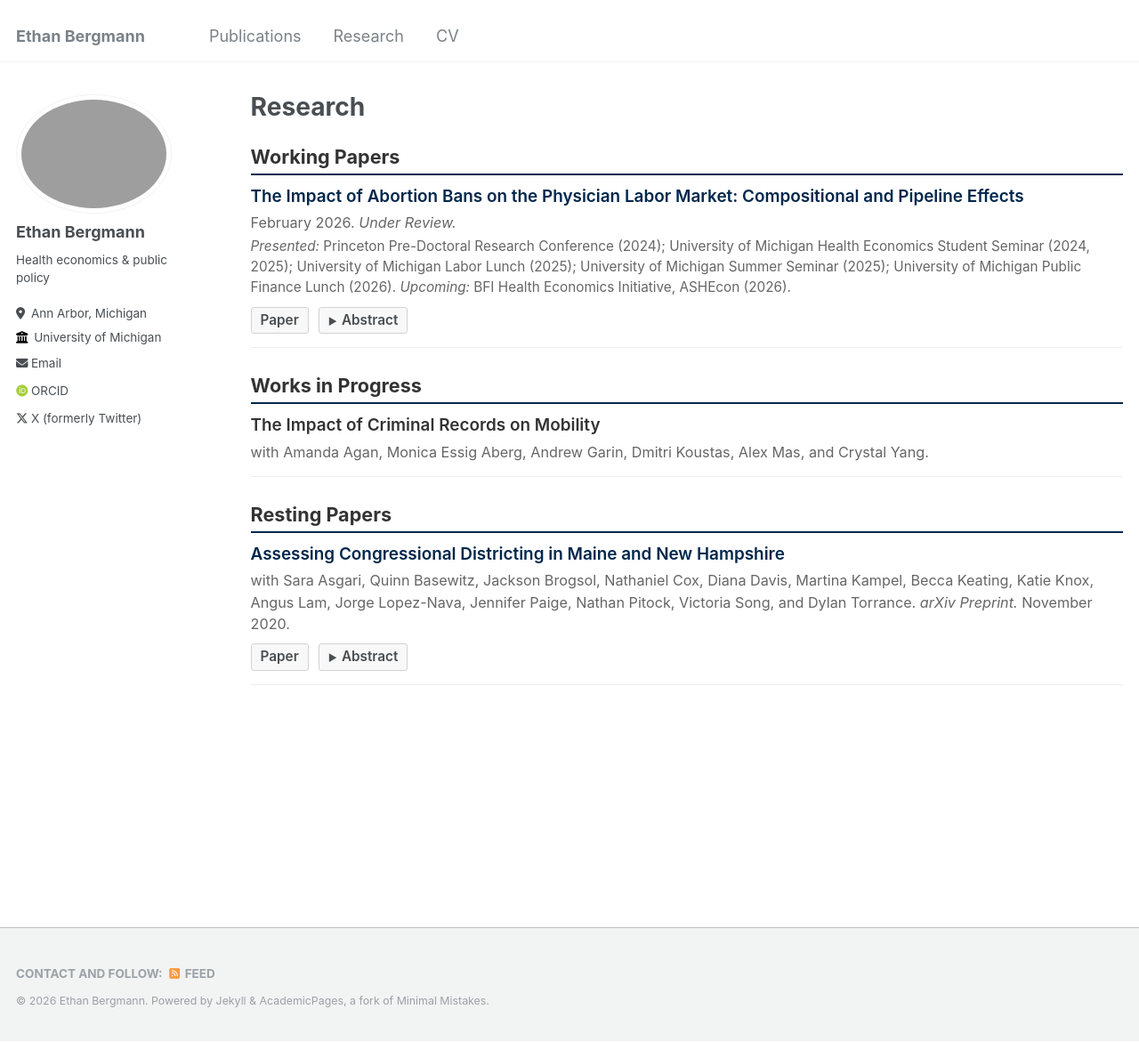
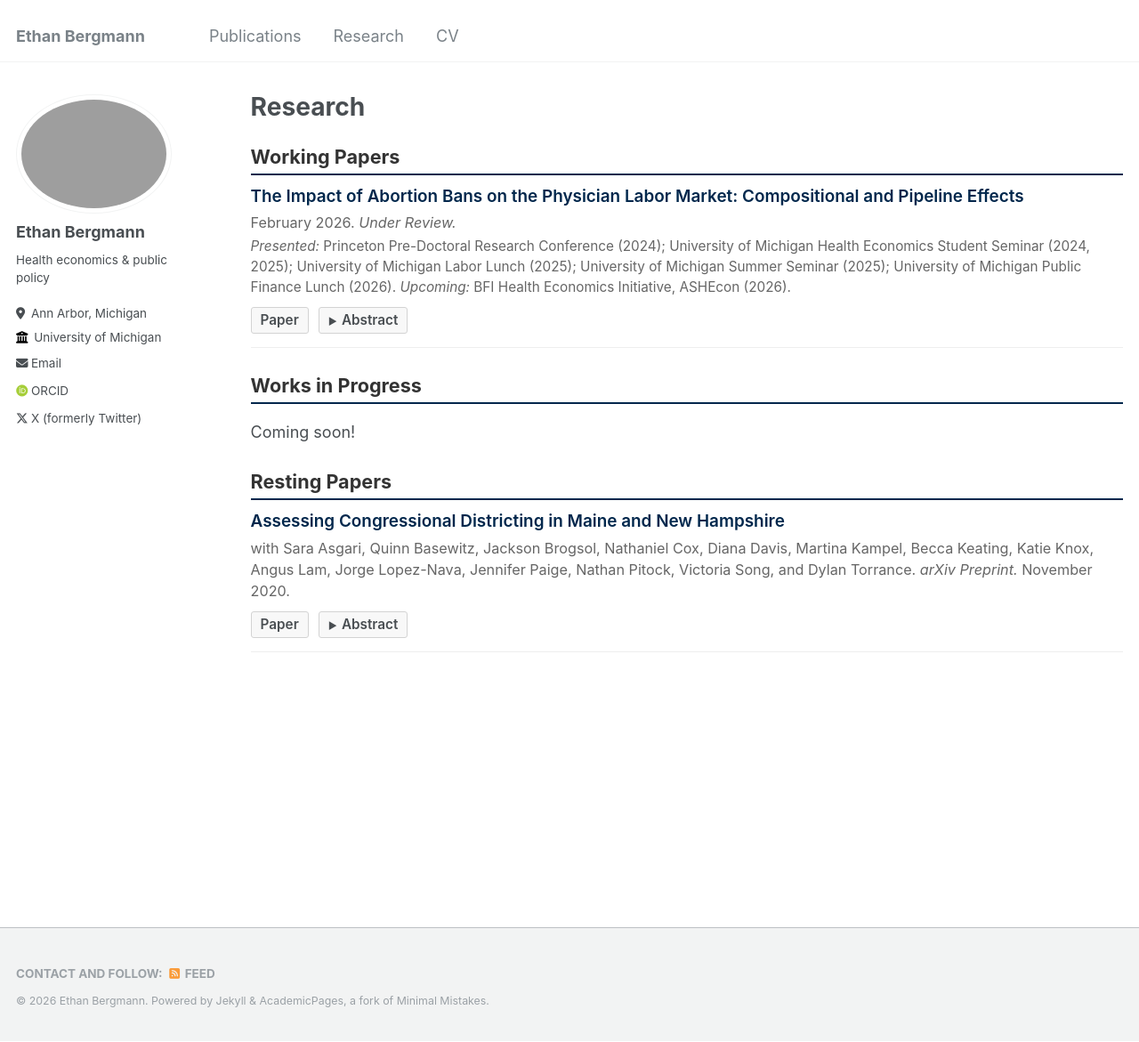
Before and after one commit to ethankbergmann/ethankbergmann.github.io, a Jekyll site: the page built from _pages/works_in_progress.md, in a window 1280 px wide and 1171 px high. Shown: the whole window at 89% size. Built offline with Jekyll 4.4.1, drawn with Linux system fonts in a browser that asks for light colours; some web fonts are replaced.

Commit message:
Replace criminal records paper with Coming soon! placeholder

```diff
--- a/_pages/works_in_progress.md
+++ b/_pages/works_in_progress.md
@@ -24,10 +24,7 @@ author_profile: true
 
 <h2 class="research-section">Works in Progress</h2>
 
-<div class="paper-entry">
-  <div class="paper-title">The Impact of Criminal Records on Mobility</div>
-  <div class="paper-details">with Amanda Agan, Monica Essig Aberg, Andrew Garin, Dmitri Koustas, Alex Mas, and Crystal Yang.</div>
-</div>
+Coming soon!
 
 <h2 class="research-section">Resting Papers</h2>
 
```
